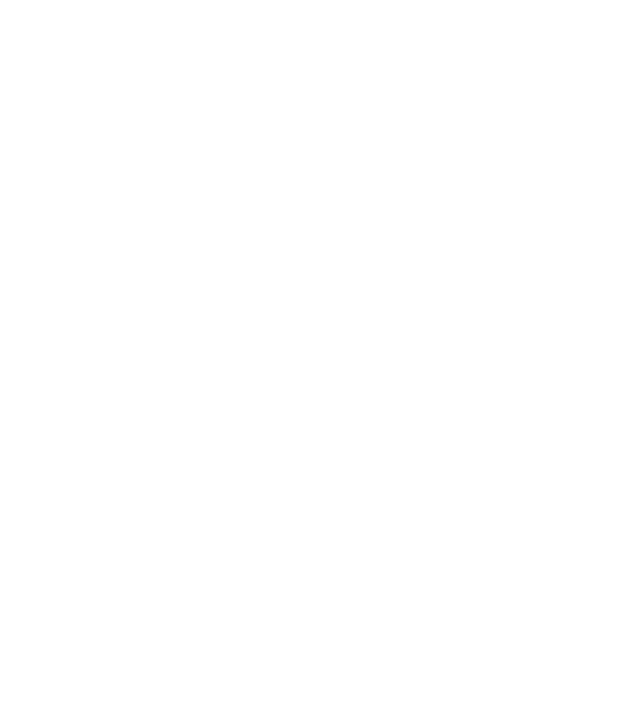
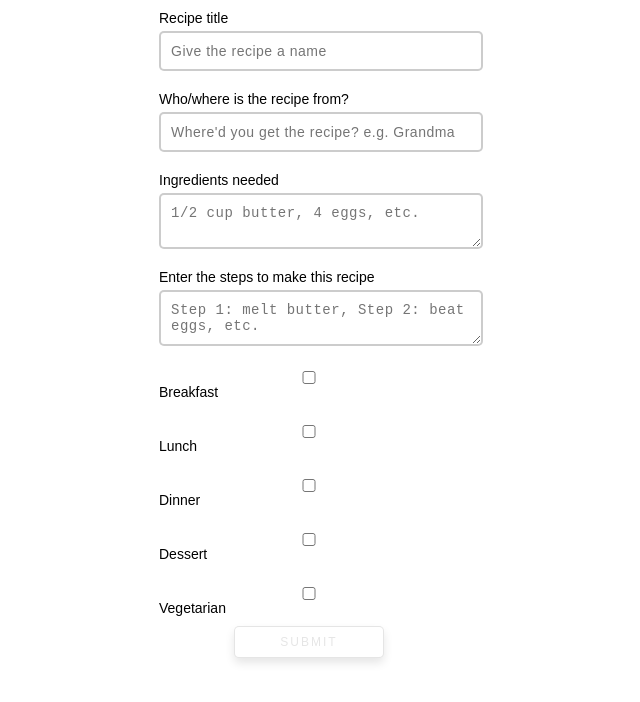
Before and after one commit to BW-Secret-Family-Recipes-pt/Front-End, a React (Create React App) app in the folder family-secrets/: page /recipe in a window 1280 px wide. Shown: the top 702 px of the page, without its empty margins (331-971 px from the left). Built offline with nearby package versions, Linux system fonts and the light colour scheme.

Commit message:
recipe form added, placeholder text added

```diff
--- a/family-secrets/src/App.js
+++ b/family-secrets/src/App.js
@@ -22,7 +22,7 @@
           </Route> */}
         <Route exact path = "/login" component={Login} />
         <Route exact path = "/signup" component={Signup} />
-        <Route exact path = '/add-recipe' component={AddEditRecipe} />
+        <Route exact path = '/recipe' component={AddEditRecipe} />
         <Route exact path = '/dashboard' component={Dashboard} />
       </Switch>
     </div>
--- a/family-secrets/src/components/AddEditRecipe.js
+++ b/family-secrets/src/components/AddEditRecipe.js
@@ -3,35 +3,38 @@
 import { Link, useHistory } from 'react-router-dom';
 import axios from 'axios';
 
-const passwordRegex = RegExp(
-    /^(?=.*[a-z])(?=.*[A-Z])(?=.*[0-9])(?=.{8,})/
-);
+
 
 // setup formSchema
 const formSchema = Yup.object().shape({
-    username: Yup.string()
-        .min(6, 'Username must include at least 6 characters')
-        .required('Username must include at least 6 characters'),
-    email: Yup.string()
-        .required('You must provide an email address')
-        .email('This is not a valid email adress'),
-    password: Yup.string()
-        .matches(passwordRegex, 'At least one uppercase letter, one number, and 8 characters'),
-    confirm: Yup.string()
-        .required('Make sure the password match'),
-    terms: Yup.boolean()
-        .oneOf([true], "You must agree to the terms of use")
+    title: Yup.string()
+           .required('You must give this recipe a title'),
+    source: Yup.string()
+           .required('Enter where you got the recipe from'),
+    ingredients: Yup.string()
+           .required('What goes into the recipe?'),
+    instructions: Yup.string()
+           .required('How do you make this? What are the steps?'),
+    breakfast: Yup.boolean(),
+    lunch: Yup.boolean(),
+    dinner: Yup.boolean(),
+    dessert: Yup.boolean(),
+    vegetarian: Yup.boolean()
 });
 
 function Signup() {
     // setup state
     // form state
     const defaultState = {
-        username: '',
-        email: '',
-        password: '',
-        confirm: '',
-        terms: false
+       title: '',
+       source: '',
+       ingredients: '',
+       instructions: '',
+       breakfast: false,
+       lunch: false,
+       dinner: false,
+       dessert: false,
+       vegetarian: false
     }
     const [formState, setFormState] = useState(defaultState);
 
@@ -46,11 +49,15 @@
 
     // error state
     const [errorState, setErrorState] = useState ({
-        username: '',
-        email: '',
-        password: '',
-        confirm: '',
-        terms: false
+        title: '',
+        source: '',
+        ingredients: '',
+        instructions: '',
+        breakfast: false,
+        lunch: false,
+        dinner: false,
+        dessert: false,
+        vegetarian: false
     });
 
     // setup validation
@@ -97,70 +104,117 @@
 
     return (
         <form onSubmit={formSubmit}>
-        <label htmlFor="username">
-          Username
+        <label htmlFor="title">
+          Recipe title
           <input
             type="text"
-            name="username"
-            id="username"
-            value={formState.username}
+            name="title"
+            id="title"
+            placeholder="Give the recipe a name"
+            value={formState.title}
             onChange={inputChange}
           />
+           {errorState.title.length > 0 ? (
+            <p className="error">{errorState.title}</p>
+          ) : null}
         </label>
-        <label htmlFor="email">
-          Email
+        <label htmlFor="source">
+          Who/where is the recipe from?
           <input
-            type="email"
-            name="email"
-            id="email"
-            value={formState.email}
+            type="text"
+            name="source"
+            id="source"
+            placeholder="Where'd you get the recipe? e.g. Grandma"
+            value={formState.source}
             onChange={inputChange}
           />
-          {errorState.email.length > 0 ? (
-            <p className="error">{errorState.email}</p>
+          {errorState.source.length > 0 ? (
+            <p className="error">{errorState.source}</p>
           ) : null}
         </label>
-        <label htmlFor="password">
-          Password
-          <input
-            type="password"
-            name="password"
-            id="password"
-            value={formState.password}
+         <label htmlFor="instructions">
+        Ingredients needed
+          <textarea
+            name="ingredients"
+            id="ingredients"
+            placeholder="1/2 cup butter, 4 eggs, etc."
+            value={formState.ingredients}
             onChange={inputChange}
           />
-          {errorState.password.length > 0 ? (
-            <p className="error">{errorState.password}</p>
-          ) : null}
+          {errorState.ingredients.length > 0 ? (
+              <p className="error">{errorState.ingredients}</p>
+            ) : null}
+
         </label>
-        <label htmlFor="confirm">
-          Confirm password
-          <input
-            type="password"
-            name="confirm"
-            id="confirm"
-            value={formState.confirm}
+
+        <label htmlFor="instructions">
+          Enter the steps to make this recipe
+          <textarea
+            name="instructions"
+            id="instructions"
+            placeholder="Step 1: melt butter, Step 2: beat eggs, etc."
+            value={formState.instructions}
             onChange={inputChange}
           />
-          {errorState.confirm.length > 0 ? (
-            <p className="error">{errorState.confirm}</p>
-          ) : null}
-        </label>
+          {errorState.instructions.length > 0 ? (
+              <p className="error">{errorState.instructions}</p>
+            ) : null}
+
+      </label>
+      <label htmlFor="breakfast">
+        <input
+          type="checkbox"
+          id="breakfast"
+          name="breakfast"
+          checked={formState.breakfast}
+          onChange={inputChange}
+        />
+        Breakfast
+
+      </label>
+      <label htmlFor="lunch">
+        <input
+          type="checkbox"
+          id="lunch"
+          name="lunch"
+          checked={formState.lunch}
+          onChange={inputChange}
+        />
+        Lunch
+      </label>
+      <label htmlFor="dinner">
+        <input
+          type="checkbox"
+          id="dinner"
+          name="dinner"
+          checked={formState.dinner}
+          onChange={inputChange}
+        />
+        Dinner
+      </label>
+      <label htmlFor="dessert">
+        <input
+          type="checkbox"
+          id="dessert"
+          name="dessert"
+          checked={formState.dessert}
+          onChange={inputChange}
+        />
+        Dessert
+      </label>
+      <label htmlFor="vegetarian">
+        <input
+          type="checkbox"
+          id="vegetarian"
+          name="vegetarian"
+          checked={formState.vegetarian}
+          onChange={inputChange}
+        />
+        Vegetarian
+      </label>
 
 
-        <label htmlFor="terms">
-          <input
-            type="checkbox"
-            id="terms"
-            name="terms"
-            checked={formState.terms}
-            onChange={inputChange}
-          />
-          Terms & Conditions
-          {errorState.terms.length > 0 ? (
-            <p className="error">{errorState.terms}</p>
-          ) : null}
-        </label>
+
         <button disabled={buttonDisabled}>Submit</button>
       </form>
     )
--- a/family-secrets/src/components/Login.js
+++ b/family-secrets/src/components/Login.js
@@ -90,6 +90,7 @@
             type="text"
             name="username"
             id="username"
+            placeholder="Enter your username here"
             value={formState.username}
             onChange={inputChange}
           />
@@ -100,6 +101,7 @@
             type="password"
             name="password"
             id="password"
+            placeholder="Enter your password here"
             value={formState.password}
             onChange={inputChange}
           />
@@ -111,7 +113,7 @@
         <button disabled={buttonDisabled}>Submit</button>
       </form>
     )
-
+// This page needs an already a user, go to login link
 
 
 
--- a/family-secrets/src/components/Signup.js
+++ b/family-secrets/src/components/Signup.js
@@ -103,6 +103,7 @@
             type="text"
             name="username"
             id="username"
+            placeholder="Please enter your name"
             value={formState.username}
             onChange={inputChange}
           />
@@ -116,6 +117,7 @@
             type="email"
             name="email"
             id="email"
+            placeholder="Enter your e-mail address"
             value={formState.email}
             onChange={inputChange}
           />
@@ -129,6 +131,7 @@
             type="password"
             name="password"
             id="password"
+            placeholder="Please choose a password"
             value={formState.password}
             onChange={inputChange}
           />
@@ -142,6 +145,7 @@
             type="password"
             name="confirm"
             id="confirm"
+            placeholder="Re-enter the password"
             value={formState.confirm}
             onChange={inputChange}
           />
```
